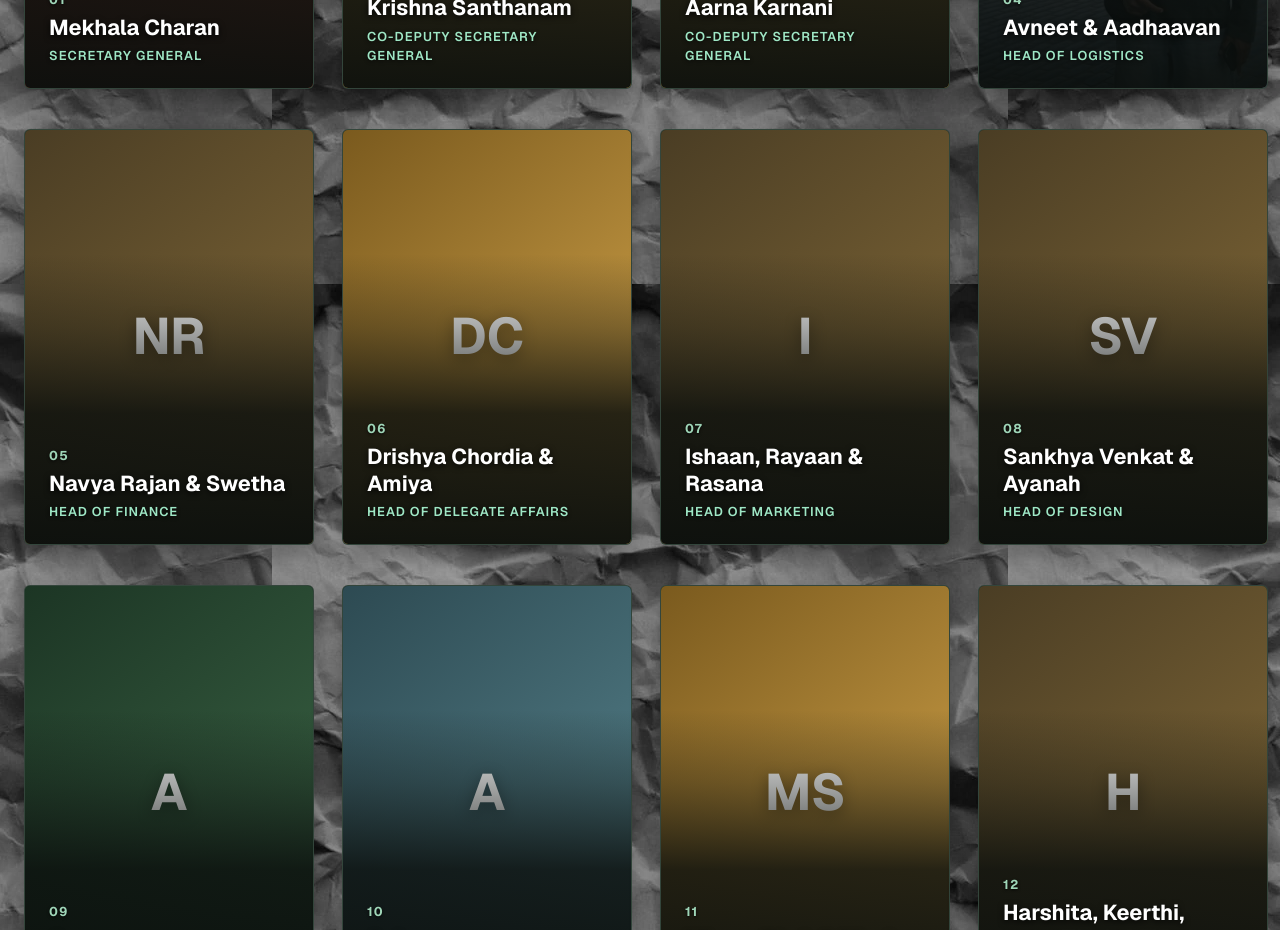
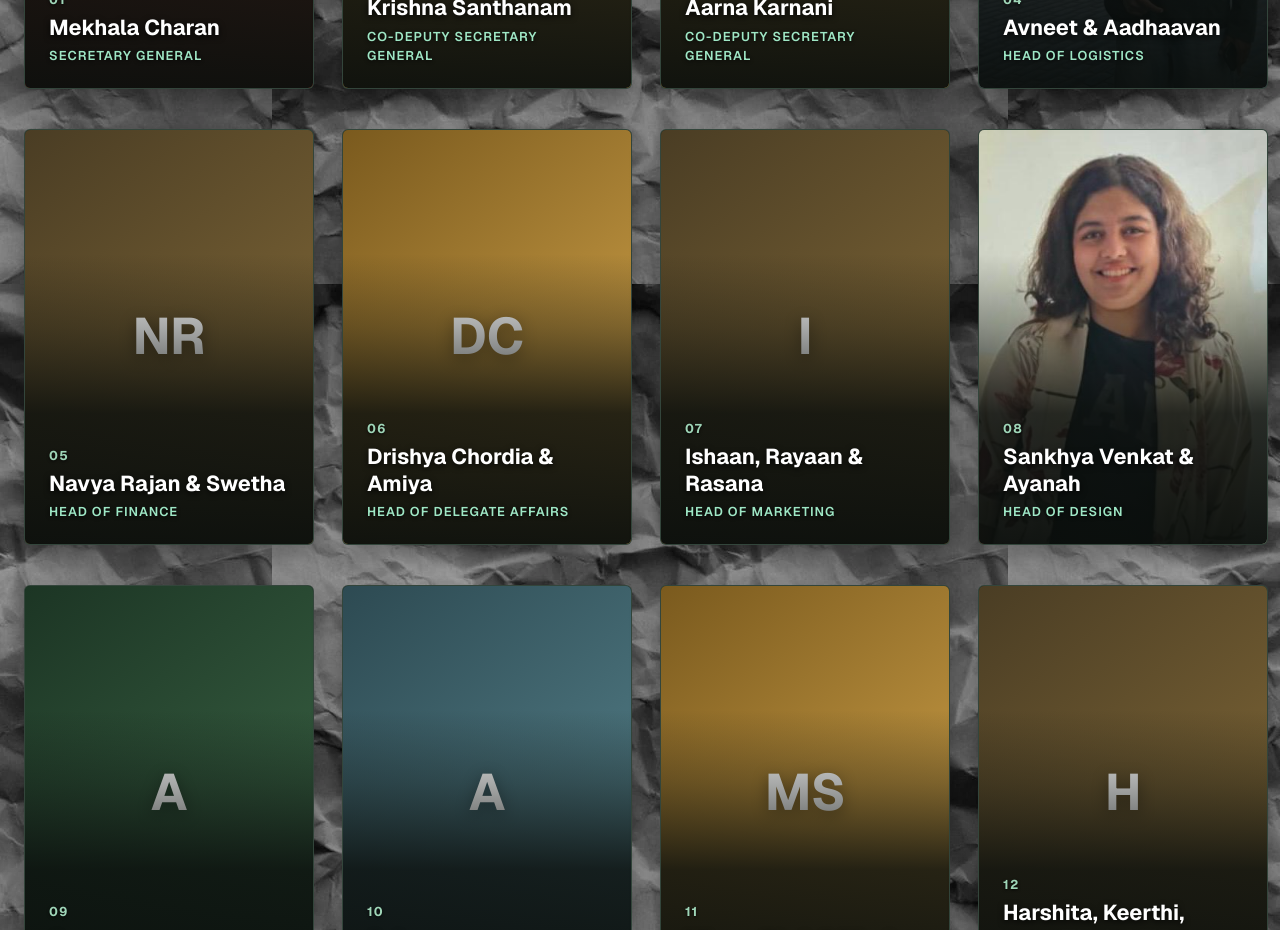
Before and after one commit to ArunAlagappan-2010/MCTM.MUN, a Next.js app: page /secretariat in a window 1280 px wide. Shown: the part 820-1750 px from the top of the page. Built offline with nearby package versions, Linux system fonts and the light colour scheme.

Commit message:
Add Ayanah bio and photo to Head of Design secretariat card

```diff
--- a/src/data/mun.ts
+++ b/src/data/mun.ts
@@ -123,7 +123,9 @@ export const secretariat: SecretariatRole[] = [
   {
     role: "Head of Design",
     names: "Sankhya Venkat & Ayanah",
-    blurb: "Shapes the visual identity — everything from posters to placards.",
+    blurb:
+      "Hello! My name is Ayanah, and I am the Co-Head of Design with Sankhya. I’m someone who has always loved being creative, especially through photography and design. I’m curious by nature and enjoy exploring new ideas, experimenting with technology, and finding inspiration in the little things around me. I’m also a huge cat lover!",
+    image: "/secretariat/ayanah.jpeg",
   },
   {
     role: "Head of IT",
```
Also changed, not shown: ayanah.jpeg (added), public/secretariat/ayanah.jpeg (added).
